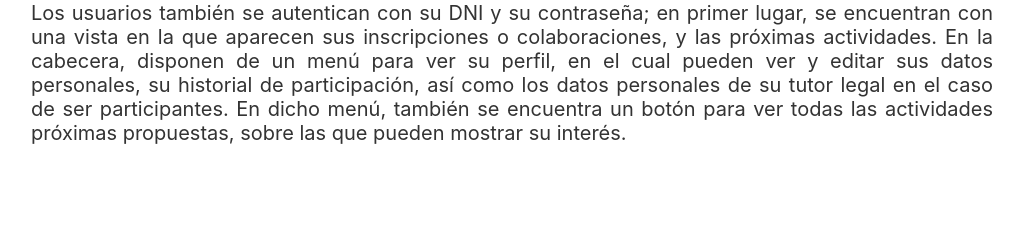
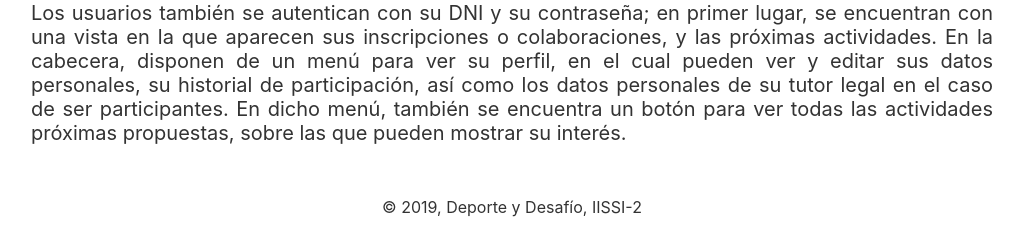
Before and after one commit to mrf1989/d-d2, a PHP site: page /XE/includes/documentacion.php in a window 1280 px wide. Shown: the part 1276-1525 px from the top of the page, without its empty margins (128-1151 px from the left). Before the commit the page ends 1420 px from the top, so only its background shows below. Run offline with PHP 8.4, Linux system fonts and the light colour scheme.

Commit message:
footer en documentacion

```diff
--- a/tercer-entregable/includes/documentacion.php
+++ b/tercer-entregable/includes/documentacion.php
@@ -58,5 +58,9 @@
 			</div>
 		</div>
 	</div>
+	<div class="footer">
+		<p>&copy; 2019, Deporte y Desafío, IISSI-2</p>
+	</div>
+
 </body>
 </html>
```
